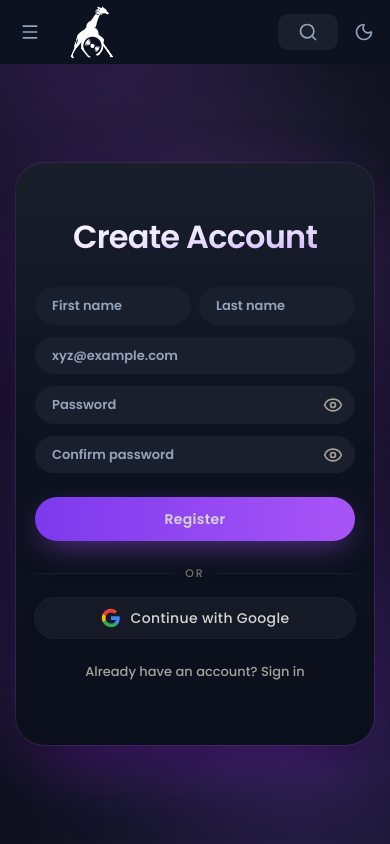
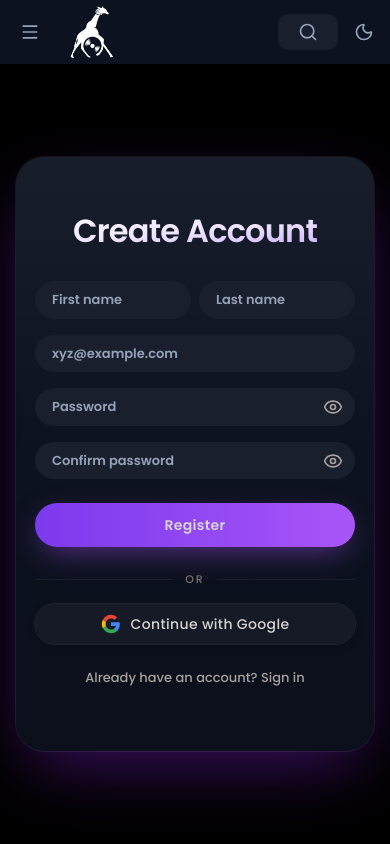
Before and after one commit to JOONGI-HAN/CDnutz, a React (Vite) app in the folder frontend/CDnutz/: page /authenticate/register in a window 390 px wide. Built offline with nearby package versions, Linux system fonts and the light colour scheme.

Commit message:
refactored password reveal logic to its own custom hook, and started using my windowsListener custom hook to alternate between mobile and dekstop auth layouts, + a few other refactors

```diff
--- a/frontend/CDnutz/src/core/components/authenticate.jsx
+++ b/frontend/CDnutz/src/core/components/authenticate.jsx
@@ -6,9 +6,23 @@ import Register from "./register";
 
 import { NavLink, useLocation } from "react-router-dom";
 
+import useWindowSizeListener from "../hooks/useWindowSizeListener";
+
+import {Breakpoints} from "../enums.js"
+import {useState} from "react";
+
 export default function Authenticate() {
     const location = useLocation();
     const isRegisterActive = location.pathname.includes("register");
+
+    const [isMobileLayout, setIsMobileLayout] = useState(false);
+
+    useWindowSizeListener({
+        query        : Breakpoints.MD,
+        actionFN     : setIsMobileLayout,
+        matchState   : false,
+        unmatchState : true
+    })
 
     return (
         <>
@@ -20,22 +34,6 @@ export default function Authenticate() {
             />
 
             <div className = "relative min-h-[calc(100vh-var(--nav-height))] w-full flex items-center justify-center px-4 py-8 font-[Poppins,sans-serif] antialiased">
-
-                <div className = "fixed inset-0 z-0 overflow-hidden bg-[var(--primary-background)] pointer-events-none">
-                    <div className = "absolute -top-[30%] -left-[10%] w-[70%] h-[70%] rounded-full
-                                       bg-[radial-gradient(circle,rgba(168,85,247,0.45)_0%,rgba(147,51,234,0.22)_35%,rgba(88,28,135,0.08)_60%,transparent_80%)]
-                                       blur-[110px] mix-blend-screen" />
-                    <div className = "absolute -bottom-[30%] -right-[15%] w-[75%] h-[75%] rounded-full
-                                       bg-[radial-gradient(circle,rgba(139,92,246,0.4)_0%,rgba(124,58,237,0.2)_40%,rgba(76,29,149,0.06)_65%,transparent_80%)]
-                                       blur-[110px] mix-blend-screen" />
-                    <div className = "absolute top-[8%] right-[12%] w-[45%] h-[45%] rounded-full
-                                       bg-[radial-gradient(circle,rgba(216,180,254,0.3)_0%,rgba(192,132,252,0.12)_45%,transparent_75%)]
-                                       blur-[90px] mix-blend-screen" />
-                    <div className = "absolute bottom-[12%] left-[18%] w-[35%] h-[35%] rounded-full
-                                       bg-[radial-gradient(circle,rgba(129,140,248,0.22)_0%,transparent_70%)]
-                                       blur-[80px] mix-blend-screen" />
-                </div>
-
             {/* Main Card Container */}
                 <div className = "relative z-10 w-full rounded-[28px] overflow-hidden
                                    bg-[var(--secondary-background)]
@@ -43,11 +41,11 @@ export default function Authenticate() {
                                    max-w-[420px] pb-8 pt-3
                                    md:max-w-[1024px] md:min-h-[580px] md:pb-0 md:pt-0"
                 >
-                {/* Glass sheen — faint light catching the top edge, reinforces the shadow-as-border */}
+
                     <div className = "absolute inset-0 bg-gradient-to-b from-white/[0.05] via-transparent to-black/[0.15] pointer-events-none" />
 
                     {/* Mobile Layout (below md breakpoint) */}
-                <div className = "md:hidden">
+                    {isMobileLayout ? (
                         <div
                             className = {`flex h-full w-full transition-transform duration-500 ease-in-out
                                           ${isRegisterActive ? "-translate-x-full" : "translate-x-0"}`}
@@ -60,10 +58,11 @@ export default function Authenticate() {
                                 <Register showMobileToggle = {true} mobile = {true} />
                             </div>
                         </div>
-                </div>
+                    )
 
+                    : (
+                        <>
                             {/* Desktop Layout (md breakpoint and up) */}
-                <div className = "hidden md:contents">
                             {/* Login Form Container (Left) */}
                             <div
                                 className = {`absolute top-0 left-0 h-full w-1/2 transition-all duration-700 ease-in-out z-10 flex items-center justify-center ${
@@ -135,7 +134,9 @@ export default function Authenticate() {
                                     </div>
                                 </div>
                             </div>
-                </div>
+                        </>
+                    )
+                    }
             </div>
         </div>
         </>
--- a/frontend/CDnutz/src/core/components/login.jsx
+++ b/frontend/CDnutz/src/core/components/login.jsx
@@ -2,12 +2,16 @@ import { useState } from "react";
 import {NavLink} from "react-router-dom";
 
 import AuthForm from "./ui/duplicate/authForm";
+
+import useRevealPassword from "../hooks/useRevealPassword";
 
 export default function Login({ showMobileToggle }) {
     const [identifierInput, setIdentifierInput] = useState("");
     const [passwordInput, setPasswordInput] = useState("");
     const [loading, setLoading] = useState(false);
     const [error, setError] = useState(false);
+
+    const {isVisible, setIsVisible} = useRevealPassword()
 
     const authenticateUser = async (e) => {
         e.preventDefault();
@@ -56,7 +60,7 @@ export default function Login({ showMobileToggle }) {
                 compact = {true}
                 fields  = {[
                     { id: "identifier", type: "email", placeholder: "xyz@example.com", value: identifierInput, onChange: setIdentifierInput },
-                    { id: "password", type: "password", placeholder: "Password", value: passwordInput, onChange: setPasswordInput },
+                    { id: "password", placeholder: "Password", value: passwordInput, onChange: setPasswordInput, isPassword: true, visible: isVisible, setPasswordVisible: setIsVisible },
                 ]}
                 extra = {
                     <div className = "flex items-center justify-between w-full text-[12.5px] font-medium text-[var(--color-subtle)]">
--- a/frontend/CDnutz/src/core/components/register.jsx
+++ b/frontend/CDnutz/src/core/components/register.jsx
@@ -2,6 +2,8 @@ import { useState } from "react";
 import {NavLink} from "react-router-dom";
 
 import AuthForm from "./ui/duplicate/authForm";
+
+import useRevealPassword from "../hooks/useRevealPassword";
 
 export default function Register({ showMobileToggle, mobile }) {
     const [firstNameInput, setFirstNameInput] = useState("");
@@ -12,6 +14,9 @@ export default function Register({ showMobileToggle, mobile }) {
 
     const [loading, setLoading] = useState(false);
     const [error, setError] = useState(false);
+
+    const {isVisible:isPasswordVisible, setIsVisible:setIsPasswordVisible} = useRevealPassword();
+    const {isVisible:isConfirmPasswordVisible, setIsVisible:setIsConfirmPasswordVisible} = useRevealPassword();
 
 
     return (
@@ -24,8 +29,8 @@ export default function Register({ showMobileToggle, mobile }) {
                         { id: "lastName", type: "text", placeholder: "Last name", value: lastNameInput, onChange: setLastNameInput }
                     ],
                     { id: "email", type: "email", placeholder: "xyz@example.com", value: emailInput, onChange: setEmailInput },
-                    { id: "password", type: "password", placeholder: "Password", value: passwordInput, onChange: setPasswordInput },
-                    { id: "confirmPassword", type: "password", placeholder: "Confirm password", value: confirmPasswordInput, onChange: setConfirmPasswordInput },
+                    { id: "password", placeholder: "Password", value: passwordInput, onChange: setPasswordInput, isPassword: true, visible: isPasswordVisible, setPasswordVisible: setIsPasswordVisible },
+                    { id: "confirmPassword", placeholder: "Confirm password", value: confirmPasswordInput, onChange: setConfirmPasswordInput, isPassword: true, visible: isConfirmPasswordVisible, setPasswordVisible: setIsConfirmPasswordVisible },
                 ]}
                 submitLabel = "Register"
                 loading = {loading}
--- a/frontend/CDnutz/src/core/components/ui/duplicate/authForm.jsx
+++ b/frontend/CDnutz/src/core/components/ui/duplicate/authForm.jsx
@@ -1,6 +1,5 @@
-// authForm.jsx
 import { Eye, EyeOff } from "lucide-react";
-import { useState } from "react";
+
 import InputField from "./inputField";
 import ActionButton from "./actionButton";
 import Spinner from "./spinner";
@@ -14,12 +13,7 @@ const GoogleIcon = (props) => (
     </svg>
 );
 
-function AuthForm({ title, subtitle, fields, extra, onSubmit, submitLabel, loading = false, error = false, showSocial = true, compact = false }) {
-    const [revealed, setRevealed] = useState({});
-
-    const toggleReveal = (id) => {
-        setRevealed((prev) => ({ ...prev, [id]: !prev[id] }));
-    };
+function AuthForm({ title, subtitle, fields, extra, onSubmit, submitLabel, setPasswordVisible, loading = false, error = false, showSocial = true, compact = false }) {
 
     const renderField = (field) => (
         <div key = {field.id} className = "relative w-full">
@@ -30,14 +24,14 @@ function AuthForm({ title, subtitle, fields, extra, onSubmit, submitLabel, loadi
                 showIcon    = {!!field.icon}
                 placeholder = {field.placeholder}
                 name        = {field.id}
-                type        = {field.type === "password" && revealed[field.id] ? "text" : field.type}
+                type        = {field.isPassword ? (field.visible ? "text" : "password") : field.type}
                 basic       = {true}
             />
-            {field.type === "password" && (
+            {field.isPassword && (
                 <ActionButton
                     type      = "button"
-                    icon      = {revealed[field.id] ? EyeOff : Eye}
-                    onClick   = {() => toggleReveal(field.id)}
+                    icon      = {field.visible ? EyeOff : Eye}
+                    onClick   = {field.setPasswordVisible}
                     className = "group absolute right-3 top-1/2 -translate-y-1/2 p-0 bg-transparent border-0 cursor-pointer"
                 />
             )}
@@ -61,7 +55,7 @@ function AuthForm({ title, subtitle, fields, extra, onSubmit, submitLabel, loadi
                 )}
             </div>
 
-            <div className = {`flex flex-col w-full max-w-[320px] ${compact ? "gap-2.5" : "gap-3"}`}>
+            <div className = {`flex flex-col w-full max-w-[320px] ${compact ? "gap-3.5" : "gap-4"}`}>
                 {fields.map((item, idx) =>
                     Array.isArray(item) ? (
                         <div key = {`row-${idx}`} className = "flex gap-2 w-full">
@@ -84,7 +78,7 @@ function AuthForm({ title, subtitle, fields, extra, onSubmit, submitLabel, loadi
             <div className = {`relative w-full max-w-[320px] ${compact ? "mt-5" : "mt-6"}`}>
                 <ActionButton
                     type = "submit"
-                    label = {loading ? "" : submitLabel}
+                    label = {loading ? <Spinner size = {20} color = "#fff" /> : submitLabel}
                     disable = {loading}
                     className = {`w-full flex items-center justify-center rounded-full py-3 bg-[image:var(--accent-color)]
                                 text-white text-sm font-semibold tracking-wide transition-all hover:brightness-110 focus-visible:outline
@@ -93,11 +87,6 @@ function AuthForm({ title, subtitle, fields, extra, onSubmit, submitLabel, loadi
                                 hover:-translate-y-[1px] active:translate-y-0
                                 ${loading ? "cursor-wait opacity-90" : "cursor-pointer"}`}
                 />
-                {loading && (
-                    <div className = "absolute inset-0 flex items-center justify-center pointer-events-none">
-                        <Spinner size = {20} color = "#fff" />
-                    </div>
-                )}
             </div>
 
             {showSocial && (
--- /dev/null
+++ b/frontend/CDnutz/src/core/hooks/useRevealPassword.jsx
@@ -0,0 +1,12 @@
+import { useState } from "react";
+
+export default function useRevealPassword() {
+    const [showPassword, setShowPassword] = useState(false);
+
+    return (
+        {
+            isVisible    : showPassword,
+            setIsVisible : () => setShowPassword((prev) => !prev)
+        }
+    )
+}
--- /dev/null
+++ b/frontend/CDnutz/src/core/utils/validators.js
@@ -0,0 +1,18 @@
+
+const usernameValidator = () => {
+
+}
+
+const emailValidator = () => {
+
+}
+
+const passwordValidator = () => {
+
+}
+
+const confirmPasswordValidator = () => {
+
+}
+
+export {usernameValidator, emailValidator, passwordValidator, confirmPasswordValidator}
```
Lines whose indentation alone changed are shown as unchanged.
